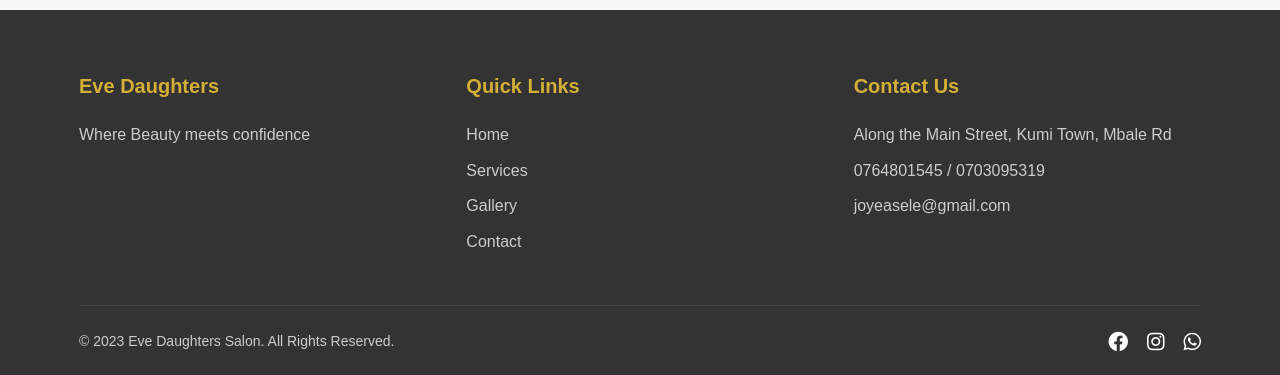
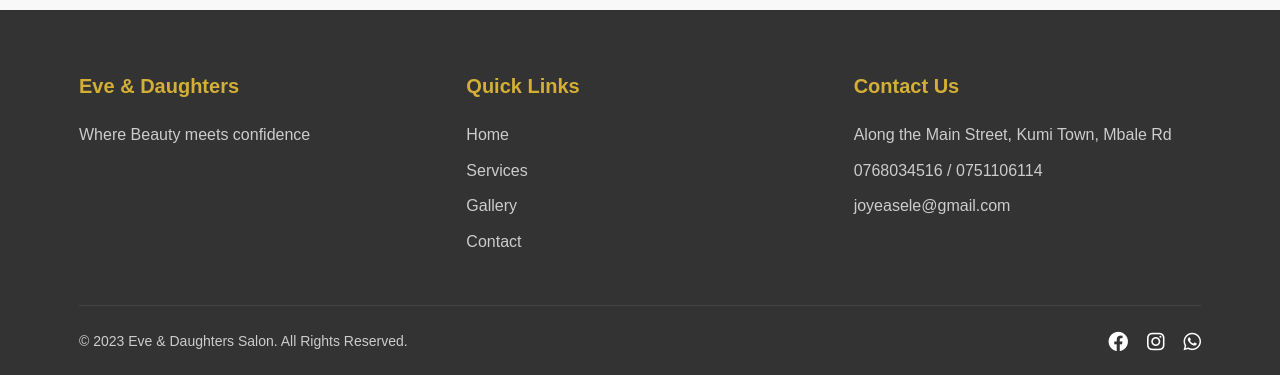
Before and after one commit to Everlineuict/Unisex-salon-, a plain HTML site: page index.html in a window 1280 px wide. Shown: the part 1537-1912 px from the top of the page. Drawn offline with Linux system fonts and the light colour scheme; files that its build step writes are made by us from their sources; files whose address does not match are found by name.

Commit message:
Update index.html

```diff
--- a/index.html
+++ b/index.html
@@ -74,7 +74,7 @@
         <div class="container">
             <div class="footer-content">
                 <div class="footer-section">
-                    <h3>Eve Daughters</h3>
+                    <h3>Eve & Daughters</h3>
                     <p>Where Beauty meets confidence</p>
                 </div>
                 <div class="footer-section">
@@ -89,12 +89,12 @@
                 <div class="footer-section">
                     <h3>Contact Us</h3>
                     <p>Along the Main Street, Kumi Town, Mbale Rd</p>
-                    <p>0764801545 / 0703095319</p>
+                    <p>0768034516 / 0751106114</p>
                     <p>joyeasele@gmail.com</p>
                 </div>
             </div>
             <div class="footer-bottom">
-                <p>&copy; 2023 Eve Daughters Salon. All Rights Reserved.</p>
+                <p>&copy; 2023 Eve & Daughters Salon. All Rights Reserved.</p>
                 <div class="social-icons">
                     <a href="#"><i class="fab fa-facebook"></i></a>
                     <a href="#"><i class="fab fa-instagram"></i></a>
```
